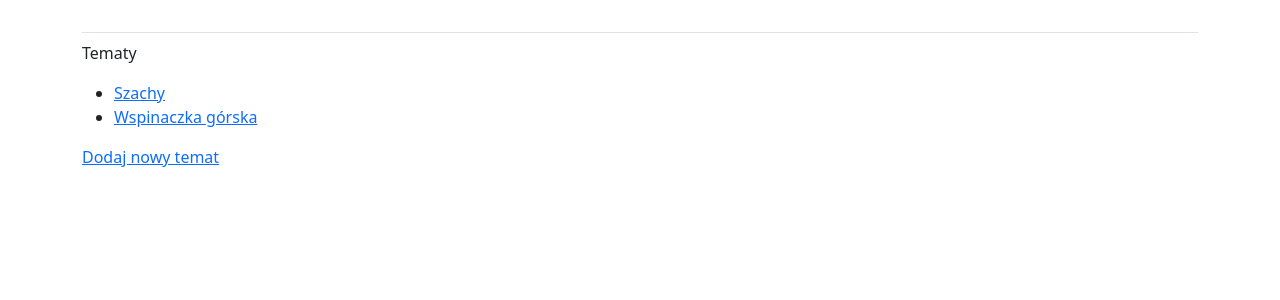
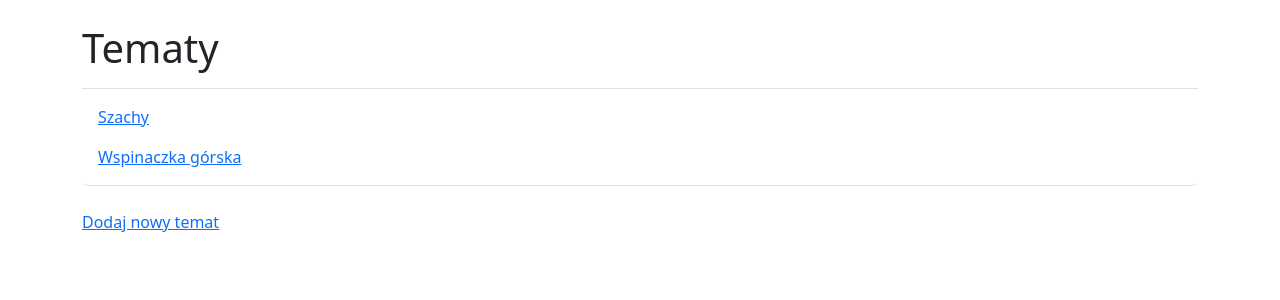
Before and after one commit to lukwac123/learning_log, a Django app: page /topics/ in a window 1280 px wide. Shown: the part 58-358 px from the top of the page. Run offline with Django 5.2, Linux system fonts and the light colour scheme; a user stored in the database is signed in; data comes from the database, SQL or seed files in the repository; both versions use the stored data as it was after the commit; some libraries are stand-ins or nearby versions.

Commit message:
Nadanie stylu stronie tematów.

```diff
--- a/learning_logs/templates/learning_logs/topics.html
+++ b/learning_logs/templates/learning_logs/topics.html
@@ -1,16 +1,17 @@
 {% extends "learning_logs/base.html" %}
 
+{% block page_header %}
+  <h1>Tematy</h1>
+{% endblock page_header %}
+
 {% block content %}
-
-  <p>Tematy</p>
-
-  <ul>
+  <ul class="list-group border-bottom pb-2 mb-4">
     {% for topic in topics %}
-    <li>
-      <a href="{% url 'learning_logs:topic' topic.id %}">{{ topic.text }}</a>
-    </li>
+      <li class="list-group-item border-0">
+        <a href="{% url 'learning_logs:topic' topic.id %}">{{ topic.text }}</a>
+      </li>
     {% empty %}
-      <li>Nie został dodany jeszcze żaden temat.</li>
+      <li class="list-group-item border-0">Nie został dodany jeszcze żaden temat.</li>
     {% endfor %}
   </ul>
 
```
Also changed, not shown: db.sqlite3.
